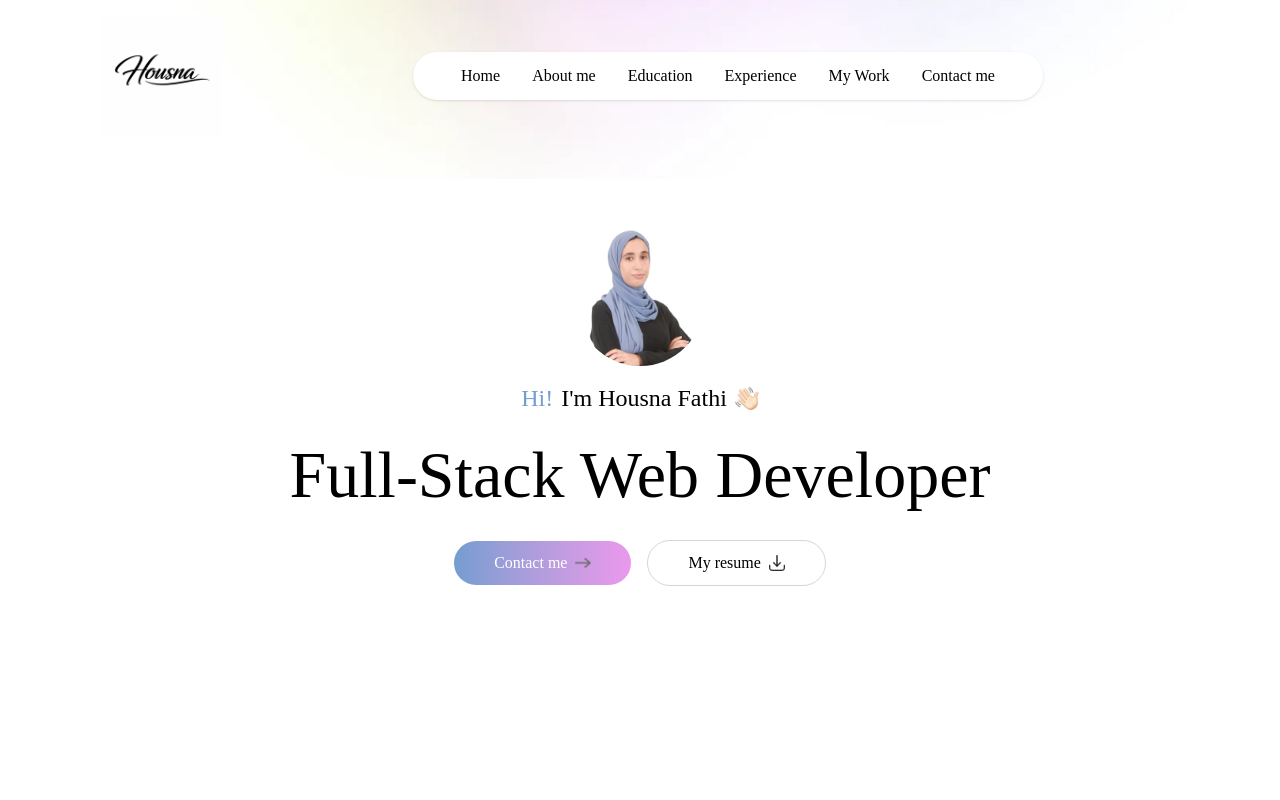
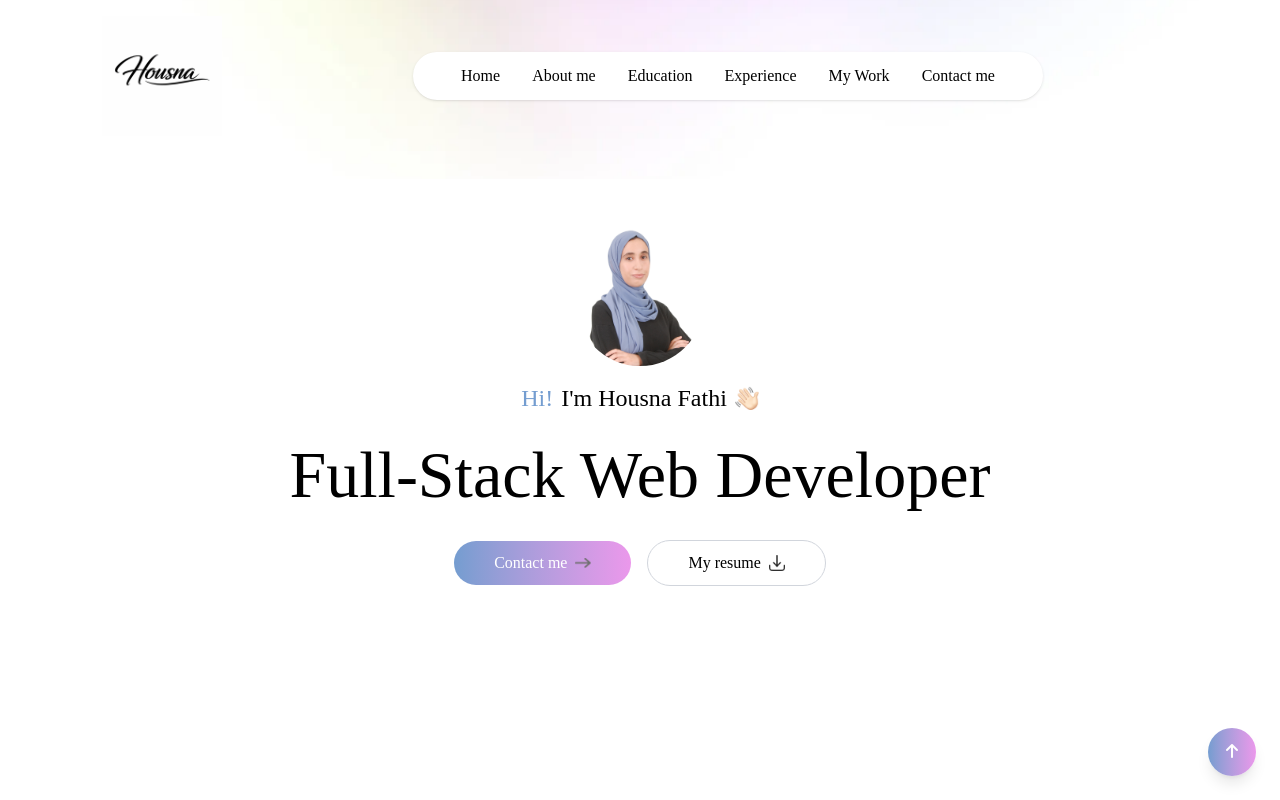
Before and after one commit to housna11/Portfolio, a React (Vite) app: page / in a window 1280 px wide. Shown: the top 800 px of the page. Built offline with nearby package versions, Linux system fonts and the light colour scheme; a web font is replaced by a local one.

Commit message:
Add scroll-to-top button

```diff
--- a/src/Components/Footer.jsx
+++ b/src/Components/Footer.jsx
@@ -1,5 +1,10 @@
 export default function Footer() {
+  const scrollToTop = () => {
+    window.scrollTo({ top: 0, behavior: "smooth" });
+  };
+
   return (
+    <>
       <footer className="mt-24 bg-gray-100 dark:bg-gray-900 text-gray-700 dark:text-gray-300">
         <div className="max-w-6xl mx-auto px-6 py-14 grid md:grid-cols-3 gap-10">
 
@@ -22,7 +27,6 @@ export default function Footer() {
               <li><a href="#contact" className="hover:text-[#749DD0] transition">Contact</a></li>
             </ul>
           </div>
-
 
           <div>
             <h3 className="text-lg font-semibold mb-4">Contact</h3>
@@ -61,5 +65,13 @@ export default function Footer() {
           © {new Date().getFullYear()} Housna Fathi. All rights reserved.
         </div>
       </footer>
+
+      {/* Scroll-to-top button fixed */}
+      <button
+        onClick={scrollToTop}
+        className="fixed right-6 bottom-6 w-12 h-12 flex items-center justify-center bg-gradient-to-r from-[#749DD0] to-[#eb98eb] text-white rounded-full shadow-lg hover:scale-110 hover:shadow-2xl transition-all duration-300 cursor-pointer">
+        <i className="fa-solid fa-arrow-up animate-bounce"></i>
+      </button>
+    </>
   );
 }
```
Also changed, not shown: src/index.css (+1 -6 lines). Lines whose indentation alone changed are shown as unchanged.
